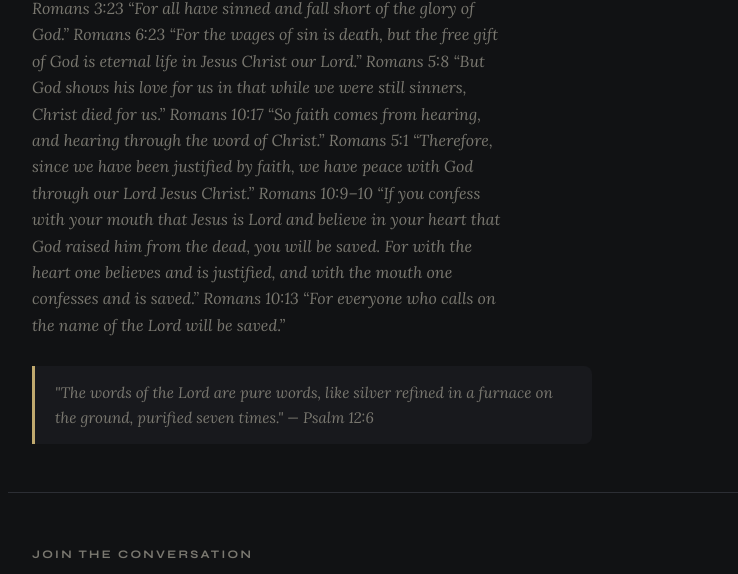
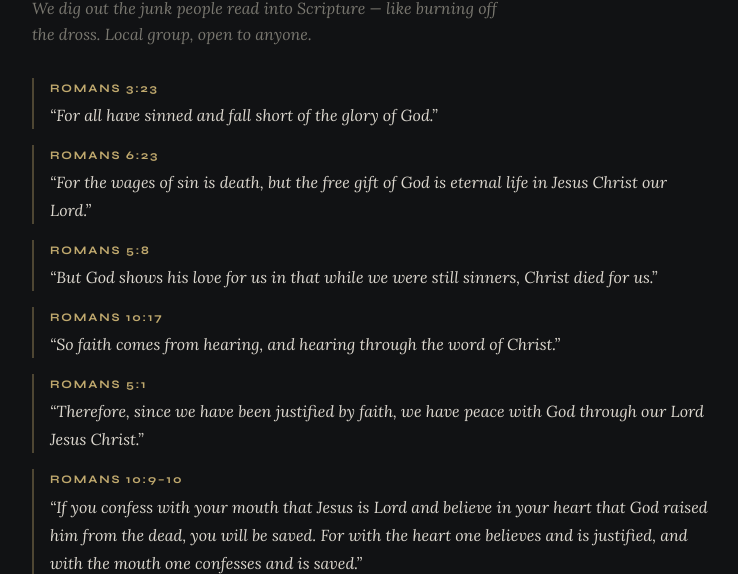
Before and after one commit to BibleJunk/BibleStudy, a plain HTML site: page index.html in a window 1280 px wide. Shown: the part 211-785 px from the top of the page, without its empty margins (202-940 px from the left). Drawn offline with Linux system fonts and the light colour scheme.

Commit message:
Update index.html

```diff
--- a/index.html
+++ b/index.html
@@ -68,6 +68,34 @@
       font-size: 0.95rem;
       color: var(--muted);
       max-width: 560px;
+    }
+
+
+    /* ─── ROMANS ROAD ─── */
+    .romans-road {
+      margin-top: 30px;
+      max-width: 680px;
+    }
+
+    .romans-road p {
+      margin-bottom: 16px;
+      padding-left: 16px;
+      border-left: 2px solid rgba(192, 169, 110, 0.35);
+      color: var(--text);
+      font-size: 1rem;
+      line-height: 1.75;
+      font-style: italic;
+    }
+
+    .romans-road strong {
+      display: block;
+      margin-bottom: 3px;
+      color: var(--accent);
+      font-family: 'Syne', sans-serif;
+      font-size: 0.72rem;
+      font-style: normal;
+      letter-spacing: 0.16em;
+      text-transform: uppercase;
     }
 
     /* ─── MAIN ─── */
@@ -173,27 +201,28 @@
 
 <header>
   <div class="site-name">Bible <span>Junk</span><br>Bible Study</div>
-  <p class="site-sub">Romans 3:23
-“For all have sinned and fall short of the glory of God.”
 
-Romans 6:23
-“For the wages of sin is death, but the free gift of God is eternal life in Jesus Christ our Lord.”
+  <p class="site-sub">
+    We dig out the junk people read into Scripture — like burning off the dross.
+    Local group, open to anyone.
+  </p>
 
-Romans 5:8
-“But God shows his love for us in that while we were still sinners, Christ died for us.”
+  <div class="romans-road">
+    <p><strong>Romans 3:23</strong>“For all have sinned and fall short of the glory of God.”</p>
 
-Romans 10:17
-“So faith comes from hearing, and hearing through the word of Christ.”
+    <p><strong>Romans 6:23</strong>“For the wages of sin is death, but the free gift of God is eternal life in Jesus Christ our Lord.”</p>
 
-Romans 5:1
-“Therefore, since we have been justified by faith, we have peace with God through our Lord Jesus Christ.”
+    <p><strong>Romans 5:8</strong>“But God shows his love for us in that while we were still sinners, Christ died for us.”</p>
 
-Romans 10:9–10
-“If you confess with your mouth that Jesus is Lord and believe in your heart that God raised him from the dead, you will be saved.
-For with the heart one believes and is justified, and with the mouth one confesses and is saved.”
+    <p><strong>Romans 10:17</strong>“So faith comes from hearing, and hearing through the word of Christ.”</p>
 
-Romans 10:13
-“For everyone who calls on the name of the Lord will be saved.”</p>
+    <p><strong>Romans 5:1</strong>“Therefore, since we have been justified by faith, we have peace with God through our Lord Jesus Christ.”</p>
+
+    <p><strong>Romans 10:9–10</strong>“If you confess with your mouth that Jesus is Lord and believe in your heart that God raised him from the dead, you will be saved. For with the heart one believes and is justified, and with the mouth one confesses and is saved.”</p>
+
+    <p><strong>Romans 10:13</strong>“For everyone who calls on the name of the Lord will be saved.”</p>
+  </div>
+
   <blockquote class="verse-strip">
     "The words of the Lord are pure words, like silver refined in a furnace on the ground, purified seven times." — Psalm 12:6
   </blockquote>
@@ -374,6 +403,27 @@ Romans 10:13
     </div>
   </section>
 
+
+  <!-- ════ AUDIOBOOKS ════ -->
+  <section>
+    <p class="section-label">Audio books</p>
+    <div class="btn-grid">
+
+      <a class="res-btn" href="#" target="_blank">
+        <div class="logo" style="background:#20180d;">
+          <svg width="18" height="18" viewBox="0 0 24 24" fill="none" xmlns="http://www.w3.org/2000/svg">
+            <path d="M4 7h5l5-4v18l-5-4H4V7z" fill="#c0a96e"/>
+            <path d="M17 9c1 .8 1.5 1.8 1.5 3s-.5 2.2-1.5 3" stroke="#ddd8cf" stroke-width="1.6" stroke-linecap="round"/>
+            <path d="M19.5 6.5C21 8 22 10 22 12s-1 4-2.5 5.5" stroke="#7a7870" stroke-width="1.6" stroke-linecap="round"/>
+          </svg>
+        </div>
+        <div class="label"><strong>Audio Books</strong><small>Link coming soon</small></div>
+        <span class="arrow">↗</span>
+      </a>
+
+    </div>
+  </section>
+
   <!-- ════ RADIO ════ -->
   <section>
     <p class="section-label">Live radio</p>
```
